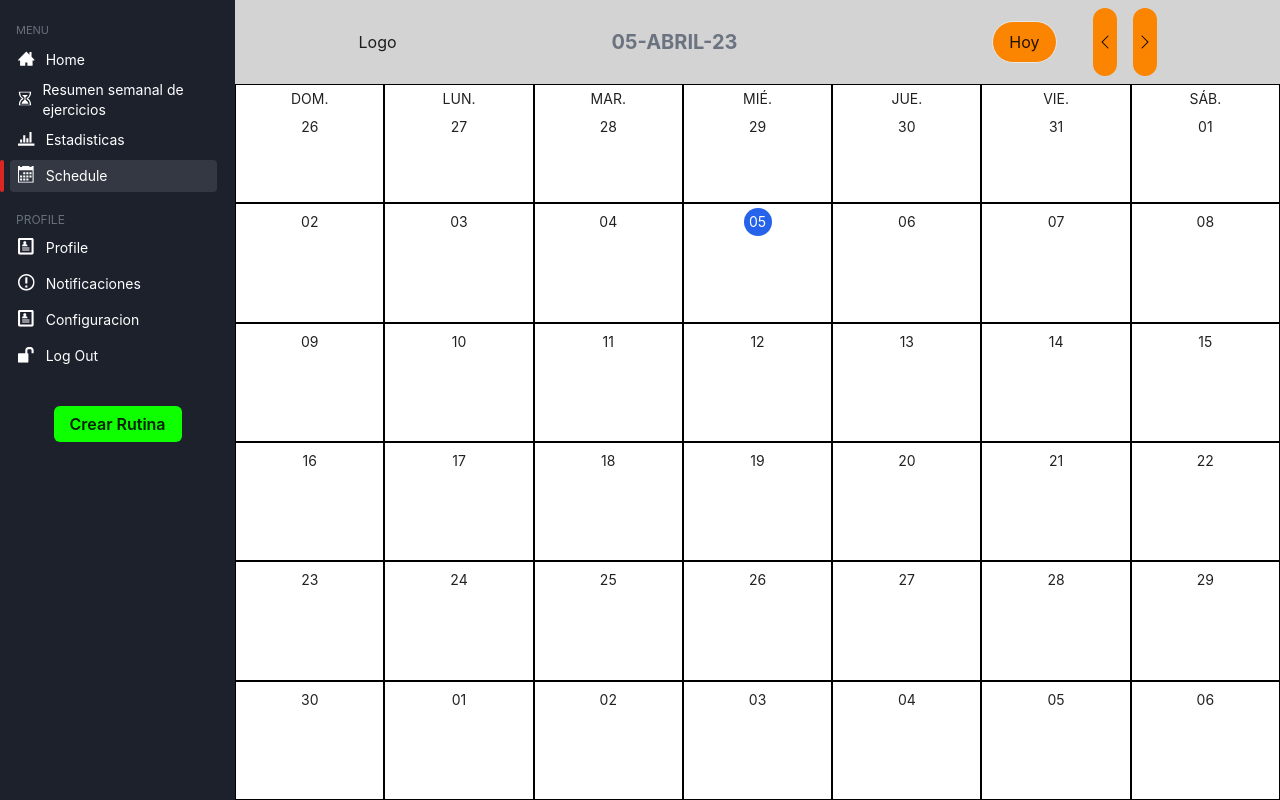
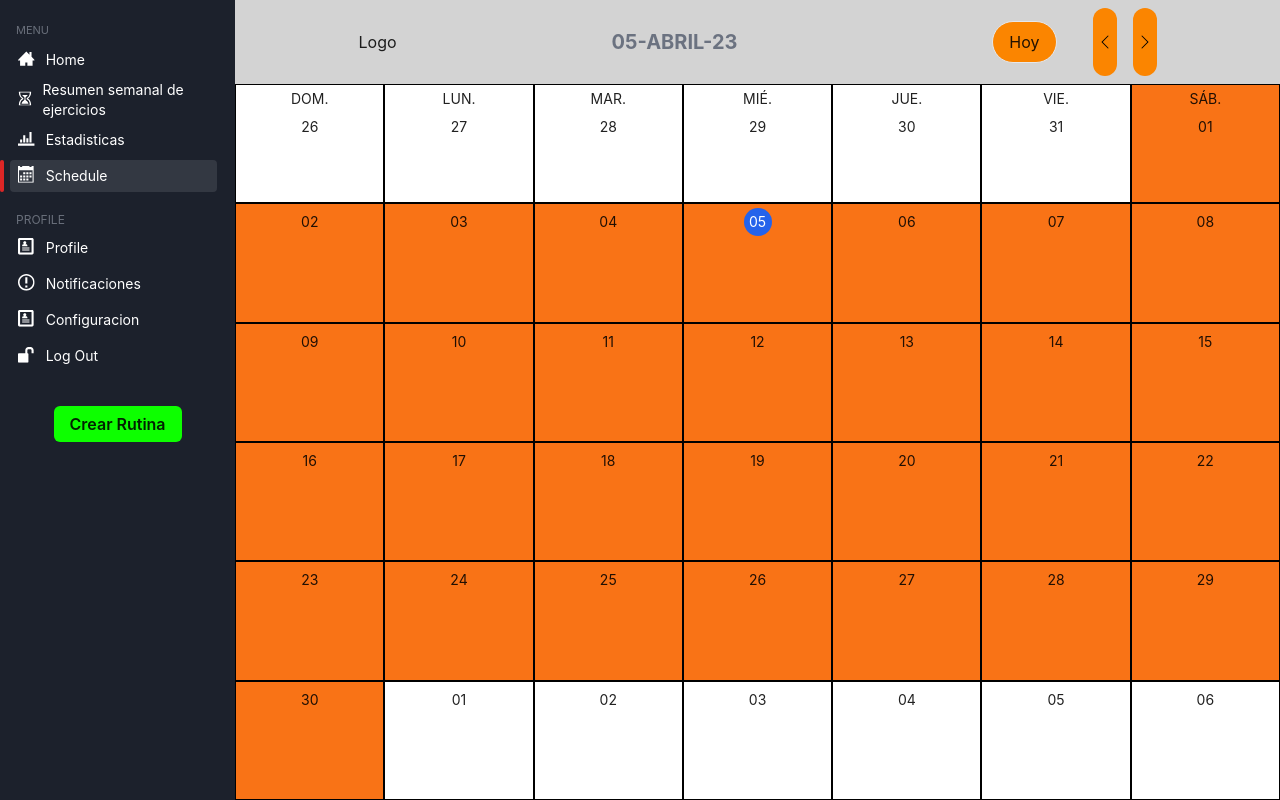
Before and after one commit to No-Country/c10-40-ft-mern, a React (Vite) app in the folder frontend/: page /dashboard/schedule in a window 1280 px wide. Built offline with nearby package versions, Linux system fonts and the light colour scheme.

Commit message:
fix: :bug: fix error with className in Calendar.tsx

```diff
--- a/frontend/src/components/Calendar/CalendarComp/CalendarDay.tsx
+++ b/frontend/src/components/Calendar/CalendarComp/CalendarDay.tsx
@@ -11,7 +11,7 @@ const CalendarDay = ({
   function getCurrentMonthClass(): string {
     return day.format('MM') === dayjs().format('MM')
       ? 'bg-orange-500'
-      : ''
+      : 'bg-white'
   }
   function getCurrentDayClass(): string {
     return day.format('DD-MM-YY') === dayjs().format('DD-MM-YY')
@@ -19,7 +19,7 @@ const CalendarDay = ({
       : ''
   }
   return (
-    <div className={`bg-white border border-black flex flex-col ${getCurrentMonthClass()}`}>
+    <div className={`border border-black flex flex-col ${getCurrentMonthClass()}`}>
       <header className="flex flex-col items-center">
         {rowIdx === 0 && (
           <p className="text-sm mt-1">{day.format('ddd').toUpperCase()}</p>
```
